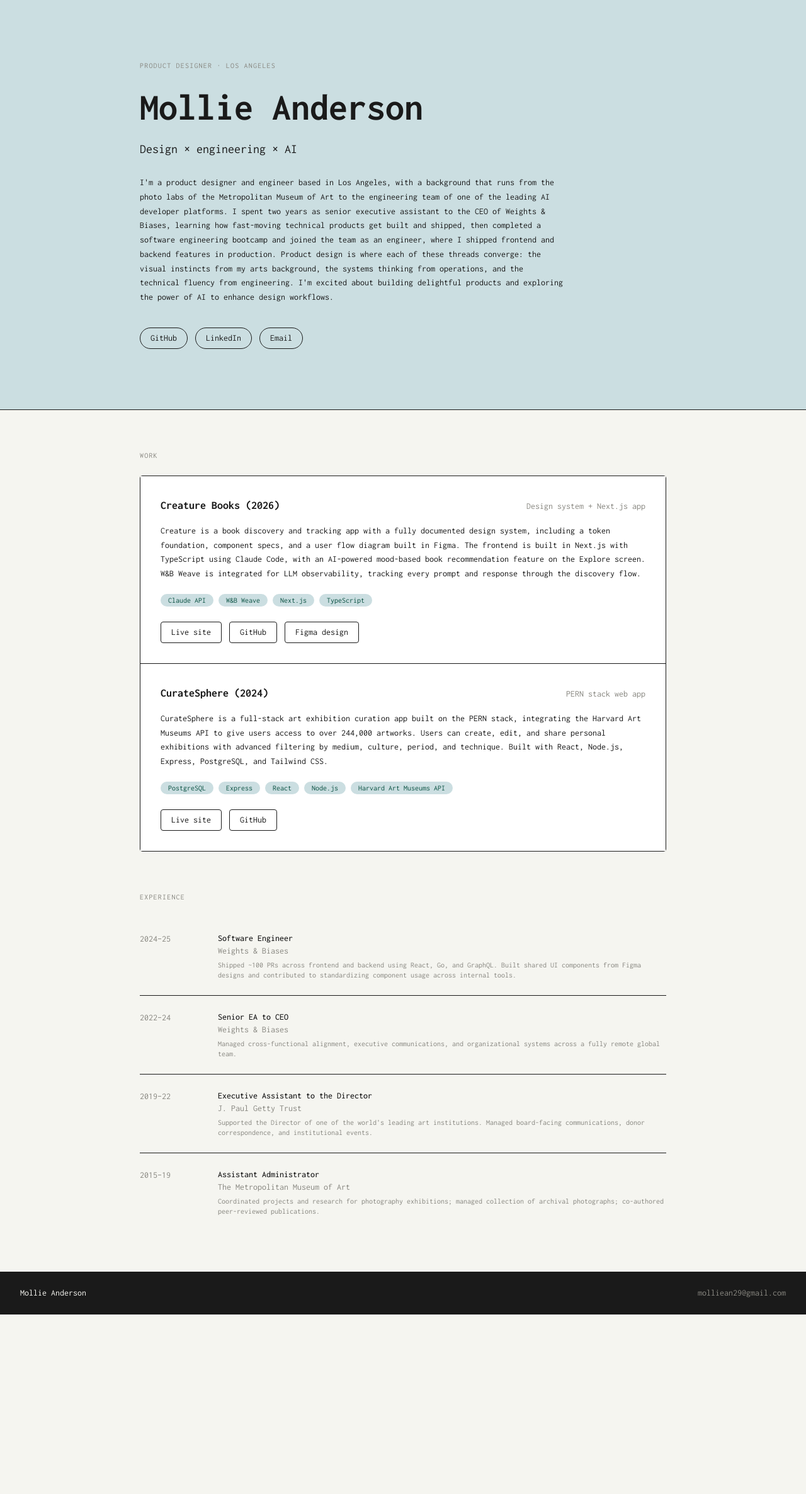
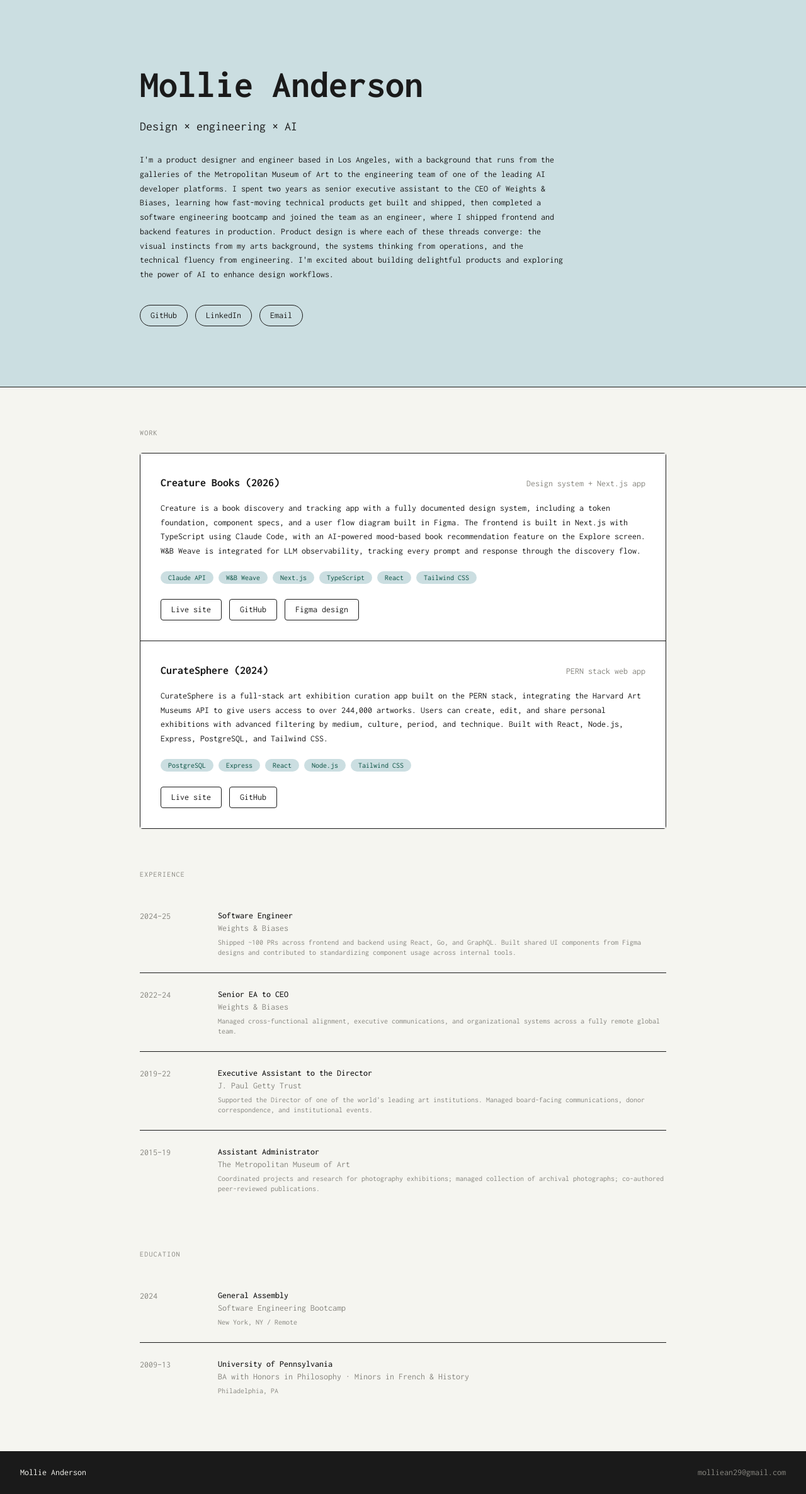
Before and after one commit to molliean/mollie-anderson, a Next.js app: page / in a window 1280 px wide. Shown: the whole page at 63% size. Before the commit the page ends 2087 px from the top, so only its background shows below. Built offline with nearby package versions, Linux system fonts and the light colour scheme.

Commit message:
project updates

```diff
--- a/app/page.tsx
+++ b/app/page.tsx
@@ -13,16 +13,14 @@ export default function Home() {
       {/* ── Hero ─────────────────────────────────────────────────────── */}
       <section className="w-full bg-[#CBDEE1] border-b border-[#1a1a1a]">
         <div className="max-w-[900px] mx-auto px-4 sm:px-8 py-12 sm:py-16 md:py-24">
-          <p className="text-[#888780] text-xs mb-5 tracking-widest uppercase">
-            Product designer · Los Angeles
-          </p>
+
           <h1 className="text-4xl sm:text-5xl md:text-6xl font-bold text-[#1a1a1a] mb-4 leading-tight">
             Mollie Anderson
           </h1>
           <p className="text-lg sm:text-xl text-[#1a1a1a] mb-7">Design × engineering × AI</p>
           <p className="text-[#1a1a1a] mb-9 max-w-2xl leading-relaxed text-sm">
             I&apos;m a product designer and engineer based in Los Angeles, with a
-            background that runs from the photo labs of the Metropolitan
+            background that runs from the galleries of the Metropolitan
             Museum of Art to the engineering team of one of the leading AI
             developer platforms. I spent two years as senior executive assistant
             to the CEO of Weights &amp; Biases, learning how fast-moving
@@ -81,7 +79,7 @@ export default function Home() {
                 prompt and response through the discovery flow.
               </p>
               <div className="flex flex-wrap gap-2 mb-6">
-                {["Claude API", "W&B Weave", "Next.js", "TypeScript"].map(
+                {["Claude API", "W&B Weave", "Next.js", "TypeScript", "React", "Tailwind CSS"].map(
                   (tag) => (
                     <span key={tag} className={TAG}>
                       {tag}
@@ -118,7 +116,7 @@ export default function Home() {
                   "Express",
                   "React",
                   "Node.js",
-                  "Harvard Art Museums API",
+                  "Tailwind CSS",
                 ].map((tag) => (
                   <span key={tag} className={TAG}>
                     {tag}
@@ -177,6 +175,33 @@ export default function Home() {
         </div>
       </section>
 
+      {/* ── Education ───────────────────────────────────────────────── */}
+      <section className="pb-12 sm:pb-16">
+        <div className="max-w-[900px] mx-auto px-4 sm:px-8">
+          <p className="text-xs uppercase tracking-widest text-[#888780] mb-6">
+            Education
+          </p>
+          <div className="divide-y divide-[#1a1a1a]">
+            <div className="grid grid-cols-[72px_1fr] sm:grid-cols-[100px_1fr] gap-4 sm:gap-6 py-6">
+              <span className="text-sm text-[#888780] pt-px">2024</span>
+              <div>
+                <p className="text-[#1a1a1a] text-sm font-medium">General Assembly</p>
+                <p className="text-sm text-[#888780]">Software Engineering Bootcamp</p>
+                <p className="text-xs text-[#888780] mt-1">New York, NY / Remote</p>
+              </div>
+            </div>
+            <div className="grid grid-cols-[72px_1fr] sm:grid-cols-[100px_1fr] gap-4 sm:gap-6 py-6">
+              <span className="text-sm text-[#888780] pt-px">2009–13</span>
+              <div>
+                <p className="text-[#1a1a1a] text-sm font-medium">University of Pennsylvania</p>
+                <p className="text-sm text-[#888780]">BA with Honors in Philosophy · Minors in French &amp; History</p>
+                <p className="text-xs text-[#888780] mt-1">Philadelphia, PA</p>
+              </div>
+            </div>
+          </div>
+        </div>
+      </section>
+
       {/* ── Footer ───────────────────────────────────────────────────── */}
       <footer className="bg-[#1a1a1a] px-4 sm:px-8 py-6">
         <div className="flex justify-between items-center">
```
